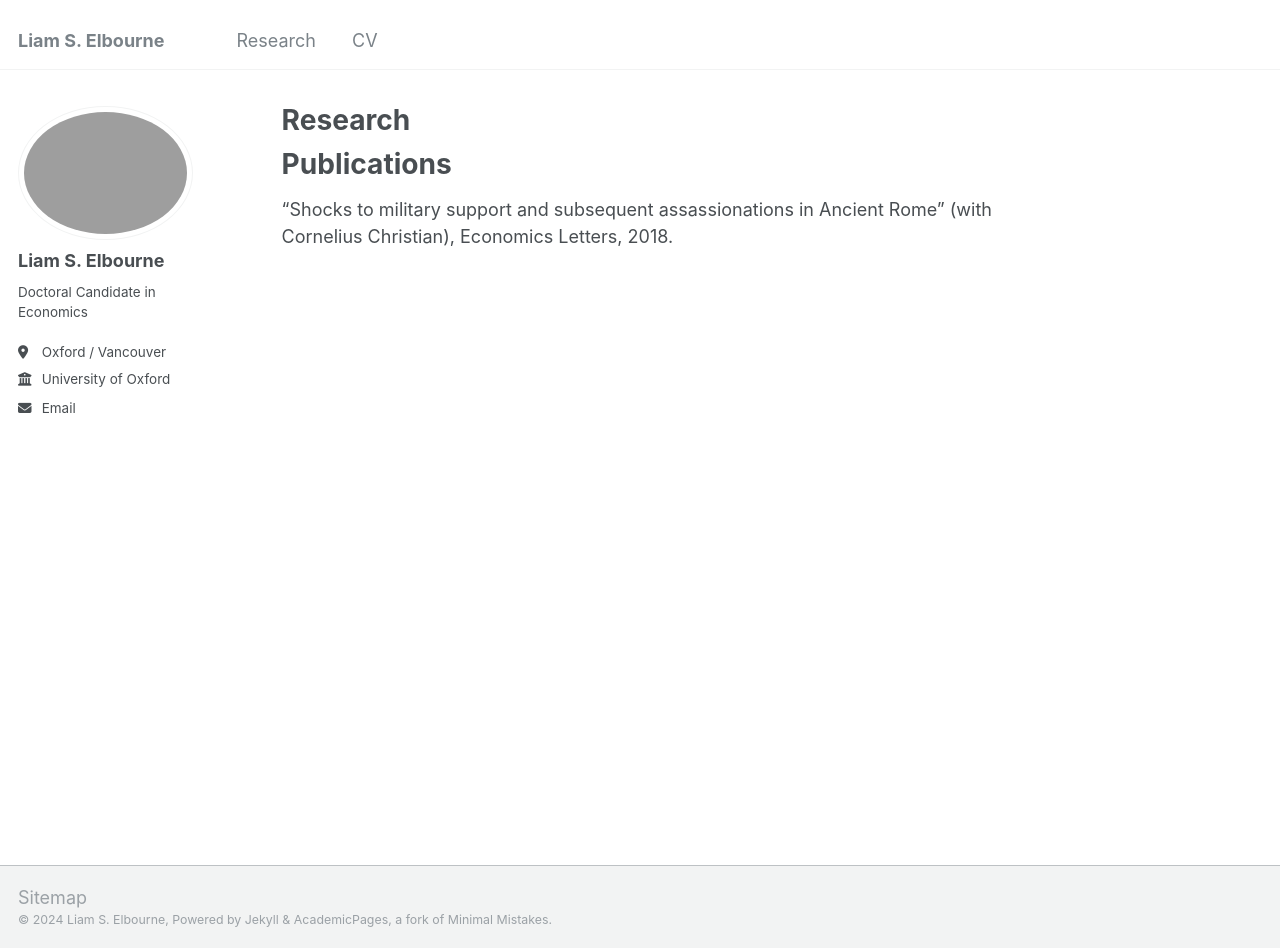
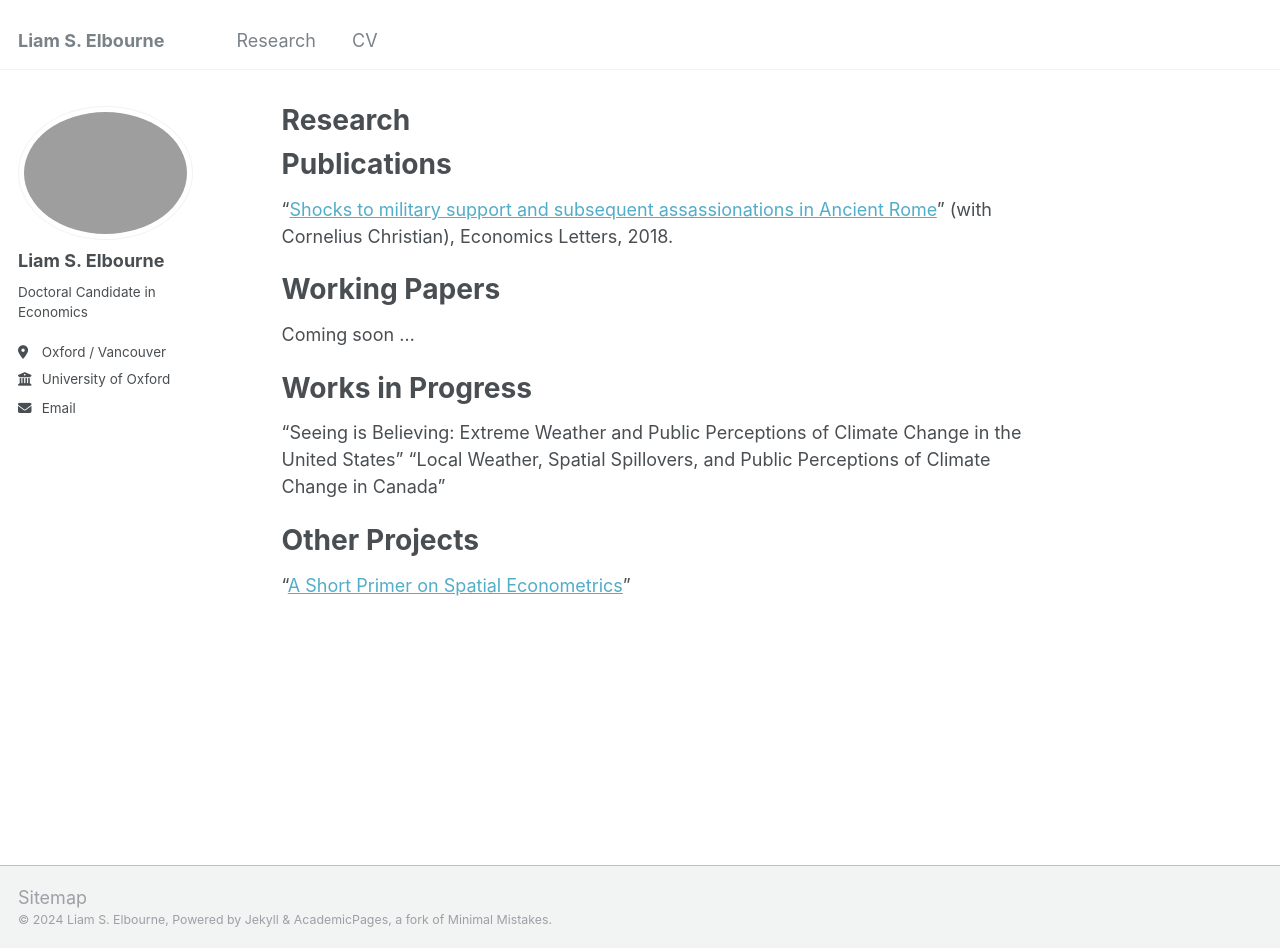
Before and after one commit to LiamSElbourne/LiamSElbourne.github.io, a Jekyll site: the page built from _pages/research.md, in a window 1280 px wide and 948 px high. Built offline with Jekyll 4.4.1, drawn with Linux system fonts in a browser that asks for light colours.

Commit message:
Update research.md

```diff
--- a/_pages/research.md
+++ b/_pages/research.md
@@ -8,4 +8,22 @@ redirect_from:
 
 Publications
 ======
-"Shocks to military support and subsequent assassionations in Ancient Rome" (with Cornelius Christian), Economics Letters, 2018.
+"[Shocks to military support and subsequent assassionations in Ancient Rome](https://www.sciencedirect.com/science/article/abs/pii/S0165176518302532)" (with Cornelius Christian), Economics Letters, 2018.
+
+
+Working Papers
+======
+Coming soon ...
+
+
+Works in Progress
+======
+"Seeing is Believing: Extreme Weather and Public Perceptions of Climate Change in the United States"
+"Local Weather, Spatial Spillovers, and Public Perceptions of Climate Change in Canada"
+
+
+
+
+Other Projects
+======
+"[A Short Primer on Spatial Econometrics](https://liamselbourne.github.io/files/SpatialMetrics.pdf)"
```
